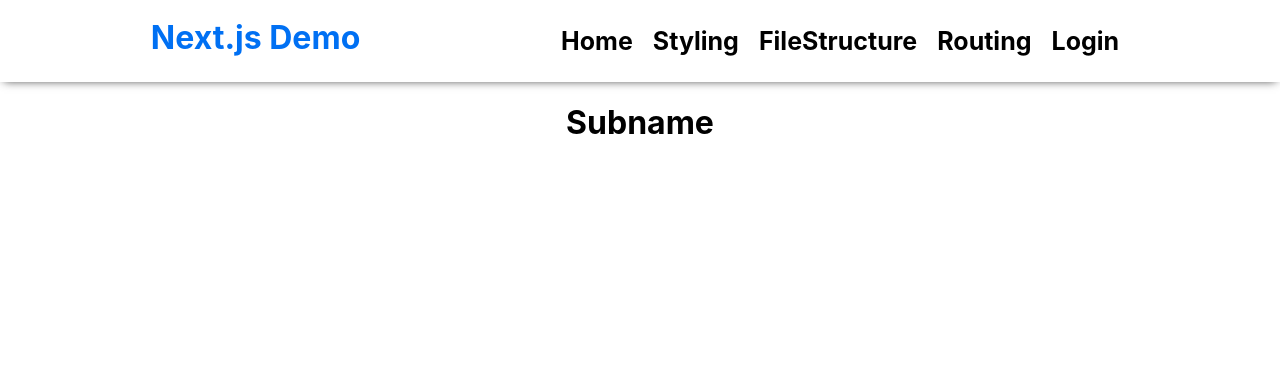
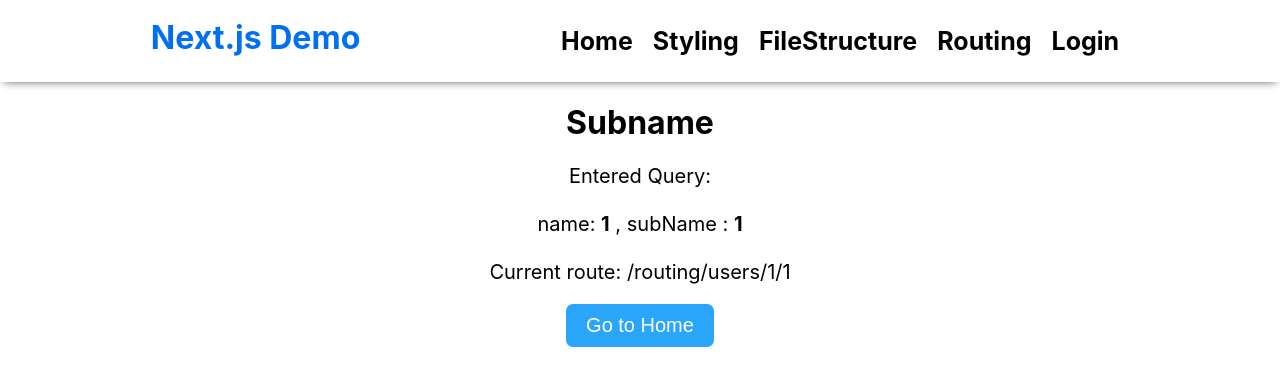
Before and after one commit to Pratham82/nextjs-crash-course, a Next.js app: page /routing/users/1/1 in a window 1280 px wide. Shown: the top 386 px of the page. Built offline with nearby package versions, Linux system fonts and the light colour scheme.

Commit message:
feat: added userRouter example

```diff
--- /dev/null
+++ b/pages/routing/users/Users.module.scss
@@ -0,0 +1,20 @@
+.btnTemplate {
+  border: none;
+  color: white;
+  padding: 10px 20px;
+  margin-top: 20px;
+  border-radius: 7px;
+  font-size: 20px;
+  cursor: pointer;
+}
+
+.routeBtn {
+  @extend .btnTemplate;
+  background-color: rgb(41, 166, 250);
+}
+
+.routeBtn:hover {
+  transform: scale(1.05);
+  transition: 0.1s ease-in-out;
+  background-color: rgb(100, 193, 255);
+}
--- a/pages/routing/users/[name]/[subname].tsx
+++ b/pages/routing/users/[name]/[subname].tsx
@@ -1,12 +1,34 @@
+import { useRouter } from 'next/router'
 import * as React from 'react'
 import Navbar from '../../../../components/navbar'
 import styles from '../../../../styles/Home.module.css'
+import userStyles from '../../users/Users.module.scss'
 
 export default function () {
+  const router = useRouter()
+  console.log(router)
+  const {
+    query: { name, subname },
+    asPath,
+  } = router
   return (
     <>
       <Navbar />
       <h1 className={styles.centeredText}>Subname</h1>
+      <p className={styles.centeredText} style={{ fontSize: '20px' }}>
+        Entered Query: <br /> <br />
+        name: <b>{name}</b> , subName : <b>{subname}</b>
+        <br />
+        <br />
+        Current route: {asPath}
+        <br />
+        <button
+          className={userStyles.routeBtn}
+          onClick={() => router.push('/home')}
+        >
+          Go to Home
+        </button>
+      </p>
     </>
   )
 }
```
